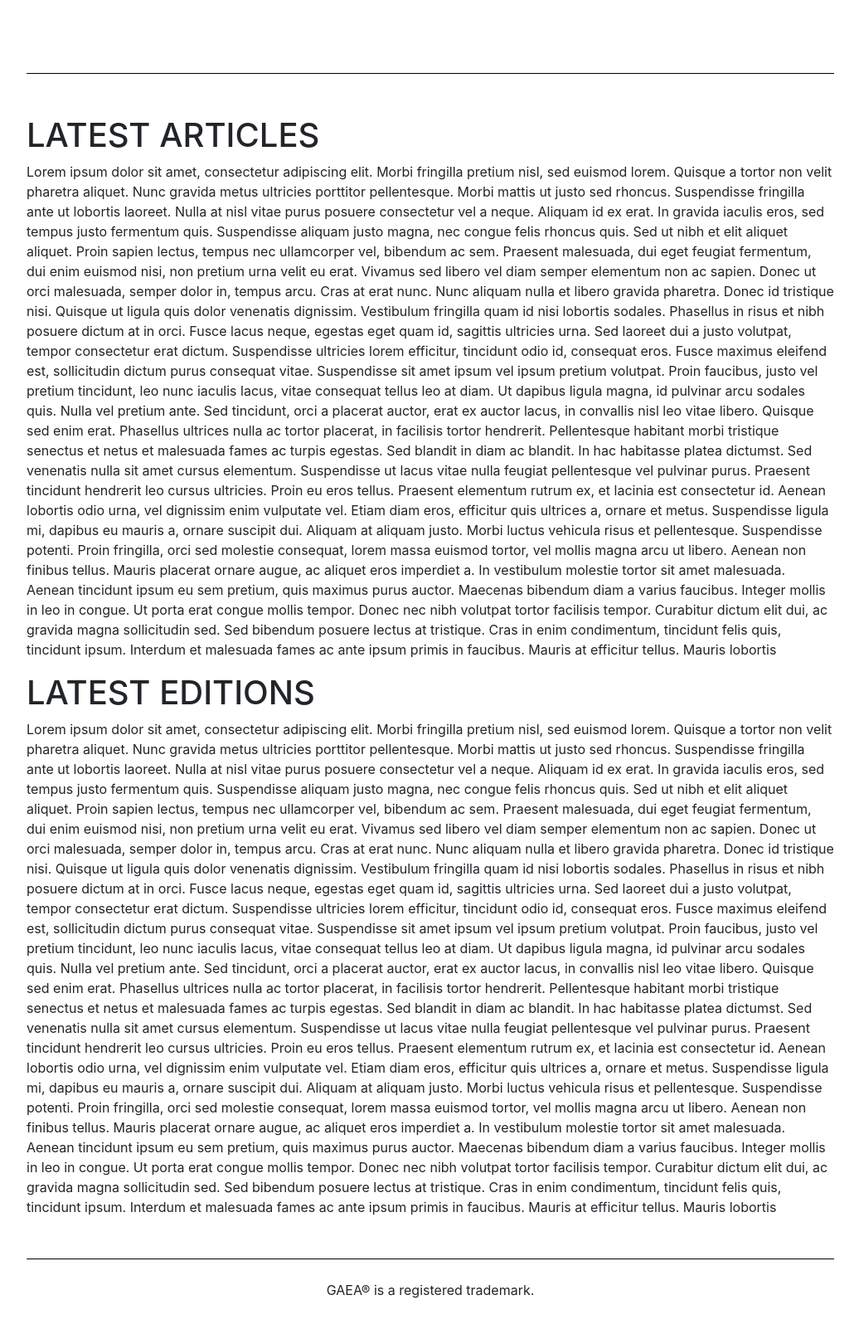
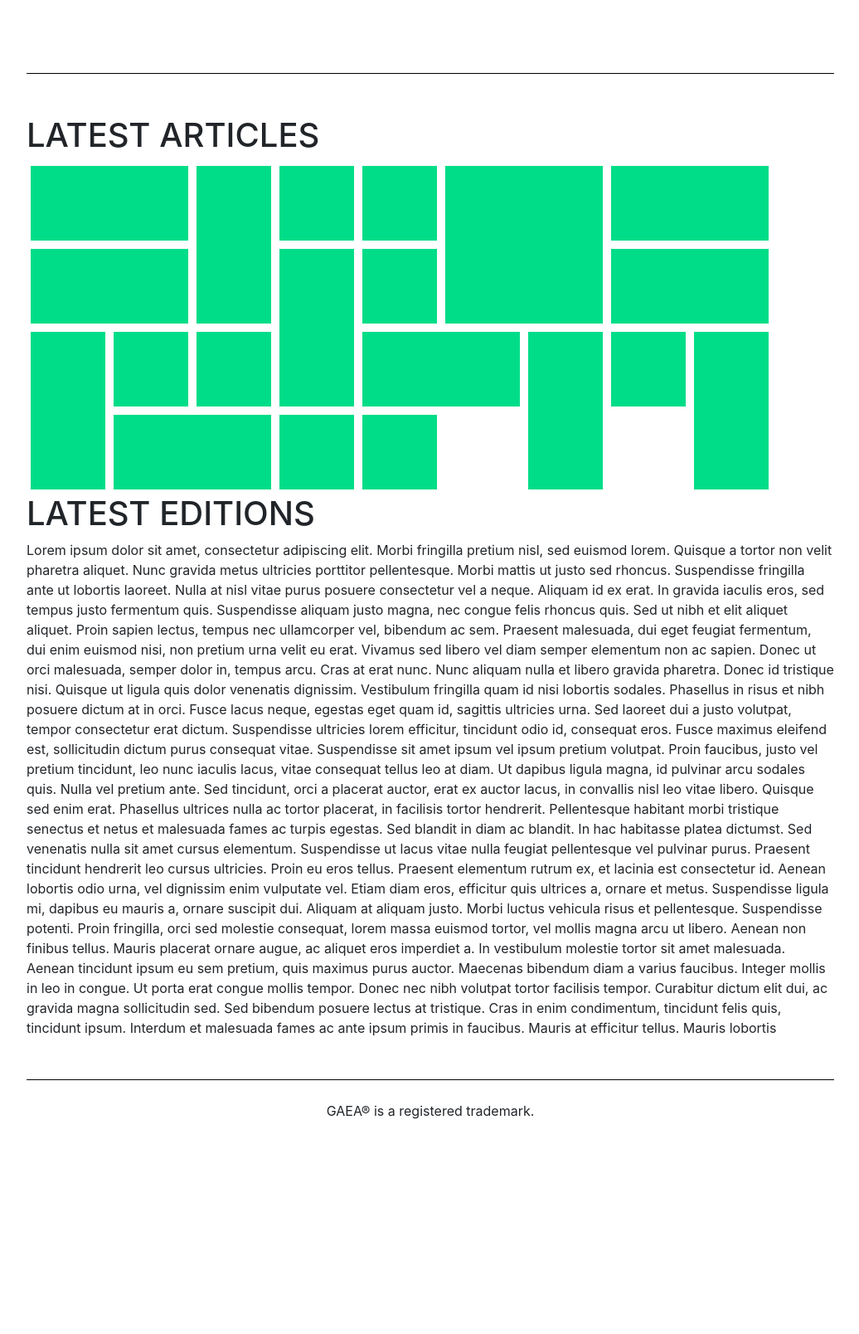
Before and after one commit to janjos96/Static-P3, a PHP site: page / in a window 1280 px wide. Shown: the part 969-2577 px from the top of the page at 83% size, without its empty margins (224-1260 px from the left). After the commit the page ends 2318 px from the top, so only its background shows below. Run offline with PHP 8.4, Linux system fonts and the light colour scheme; some libraries are stand-ins or nearby versions.

Commit message:
quadrados

```diff
--- /dev/null
+++ b/css/isotype.css
@@ -0,0 +1,41 @@
+body {
+    font-family: sans-serif;
+}
+
+/* ---- grid ---- */
+
+.grid {
+
+    max-width: 1200px;
+}
+
+/* clear fix */
+.grid:after {
+    content: '';
+    display: block;
+    clear: both;
+}
+
+/* ---- .grid-item ---- */
+
+.grid-item {
+    float: left;
+    width: 100px;
+    height: 100px;
+    background: #0D8;
+    border: 5px solid white;
+}
+
+.grid-item--width2 { width: 200px; }
+.grid-item--height2 { height: 200px; }
+
+.grid-item:hover {
+    background: #8CF;
+    cursor: pointer;
+}
+
+.grid-item.gigante {
+    width: 200px;
+    height: 300px;
+    background: #F80;
+}
--- a/index.php
+++ b/index.php
@@ -11,50 +11,58 @@
 
 <div id="im"><img id="imagemain" src="img/main.png" alt="main"></div>
 
+<div class="contentarea">
 
-<div class="contentarea">
+
 
 
     <section id="latestarticles">
         <h1>LATEST ARTICLES</h1>
 
-        <p>Lorem ipsum dolor sit amet, consectetur adipiscing elit. Morbi fringilla pretium nisl, sed euismod lorem.
-            Quisque a tortor non velit pharetra aliquet. Nunc gravida metus ultricies porttitor pellentesque. Morbi
-            mattis ut justo sed rhoncus. Suspendisse fringilla ante ut lobortis laoreet. Nulla at nisl vitae purus
-            posuere consectetur vel a neque. Aliquam id ex erat. In gravida iaculis eros, sed tempus justo fermentum
-            quis. Suspendisse aliquam justo magna, nec congue felis rhoncus quis. Sed ut nibh et elit aliquet aliquet.
-            Proin sapien lectus, tempus nec ullamcorper vel, bibendum ac sem. Praesent malesuada, dui eget feugiat
-            fermentum, dui enim euismod nisi, non pretium urna velit eu erat. Vivamus sed libero vel diam semper
-            elementum non ac sapien. Donec ut orci malesuada, semper dolor in, tempus arcu.
+        <div class="grid">
+            <div class="grid-item grid-item--width2"></div>
+            <div class="grid-item grid-item--height2"></div>
+            <div class="grid-item"></div>
+            <div class="grid-item"></div>
+            <div class="grid-item grid-item--width2 grid-item--height2"></div>
+            <div class="grid-item grid-item--width2"></div>
+            <div class="grid-item grid-item--width2"></div>
+            <div class="grid-item grid-item--height2"></div>
+            <div class="grid-item"></div>
+            <div class="grid-item grid-item--width2"></div>
+            <div class="grid-item grid-item--height2"></div>
+            <div class="grid-item"></div>
+            <div class="grid-item"></div>
+            <div class="grid-item grid-item--width2"></div>
+            <div class="grid-item grid-item--height2"></div>
+            <div class="grid-item"></div>
+            <div class="grid-item grid-item--width2"></div>
+            <div class="grid-item grid-item--height2"></div>
+            <div class="grid-item"></div>
+            <div class="grid-item"></div>
+        </div>
 
-            Cras at erat nunc. Nunc aliquam nulla et libero gravida pharetra. Donec id tristique nisi. Quisque ut ligula
-            quis dolor venenatis dignissim. Vestibulum fringilla quam id nisi lobortis sodales. Phasellus in risus et
-            nibh posuere dictum at in orci. Fusce lacus neque, egestas eget quam id, sagittis ultricies urna. Sed
-            laoreet dui a justo volutpat, tempor consectetur erat dictum. Suspendisse ultricies lorem efficitur,
-            tincidunt odio id, consequat eros. Fusce maximus eleifend est, sollicitudin dictum purus consequat vitae.
-            Suspendisse sit amet ipsum vel ipsum pretium volutpat. Proin faucibus, justo vel pretium tincidunt, leo nunc
-            iaculis lacus, vitae consequat tellus leo at diam. Ut dapibus ligula magna, id pulvinar arcu sodales quis.
-            Nulla vel pretium ante. Sed tincidunt, orci a placerat auctor, erat ex auctor lacus, in convallis nisl leo
-            vitae libero.
+        <script>
+            //isotype js
 
-            Quisque sed enim erat. Phasellus ultrices nulla ac tortor placerat, in facilisis tortor hendrerit.
-            Pellentesque habitant morbi tristique senectus et netus et malesuada fames ac turpis egestas. Sed blandit in
-            diam ac blandit. In hac habitasse platea dictumst. Sed venenatis nulla sit amet cursus elementum.
-            Suspendisse ut lacus vitae nulla feugiat pellentesque vel pulvinar purus. Praesent tincidunt hendrerit leo
-            cursus ultricies. Proin eu eros tellus. Praesent elementum rutrum ex, et lacinia est consectetur id. Aenean
-            lobortis odio urna, vel dignissim enim vulputate vel.
+            var count = 0;
 
-            Etiam diam eros, efficitur quis ultrices a, ornare et metus. Suspendisse ligula mi, dapibus eu mauris a,
-            ornare suscipit dui. Aliquam at aliquam justo. Morbi luctus vehicula risus et pellentesque. Suspendisse
-            potenti. Proin fringilla, orci sed molestie consequat, lorem massa euismod tortor, vel mollis magna arcu ut
-            libero. Aenean non finibus tellus.
+            var $grid = $('.grid').isotope({
+                itemSelector: '.grid-item',
+                masonry: {
+                    columnWidth: 100
+                }
+            });
 
-            Mauris placerat ornare augue, ac aliquet eros imperdiet a. In vestibulum molestie tortor sit amet malesuada.
-            Aenean tincidunt ipsum eu sem pretium, quis maximus purus auctor. Maecenas bibendum diam a varius faucibus.
-            Integer mollis in leo in congue. Ut porta erat congue mollis tempor. Donec nec nibh volutpat tortor
-            facilisis tempor. Curabitur dictum elit dui, ac gravida magna sollicitudin sed. Sed bibendum posuere lectus
-            at tristique. Cras in enim condimentum, tincidunt felis quis, tincidunt ipsum. Interdum et malesuada fames
-            ac ante ipsum primis in faucibus. Mauris at efficitur tellus. Mauris lobortis </p>
+            $grid.on( 'click', '.grid-item', function() {
+                count++;
+                // change size of item by toggling gigante class
+                $( this ).toggleClass('gigante');
+                $grid.isotope('layout');
+
+            });
+
+        </script>
     </section>
 
     <section id="latesteditions">
@@ -128,6 +136,9 @@
     ga('create', 'UA-XXXXX-Y', 'auto');
     ga('send', 'pageview')
 </script>
+
+
+
 <script src="https://www.google-analytics.com/analytics.js" async defer></script>
 </body>
 </html>
--- a/parts/head.php
+++ b/parts/head.php
@@ -2,7 +2,7 @@
 print '<head>
     <meta charset="utf-8">
     <meta http-equiv="x-ua-compatible" content="ie=edge">
-    <title></title>
+    <title>GAEA</title>
     <meta name="description" content="">
     <meta name="viewport" content="width=device-width, initial-scale=1">
 
@@ -12,7 +12,9 @@ print '<head>
 
     <link rel="stylesheet" href="css/normalize.css">
     <link rel="stylesheet" href="css/main.css">
+    <link rel="stylesheet" href="css/isotype.css">
     <link href="https://fonts.googleapis.com/css?family=Roboto" rel="stylesheet">
+
 
     <link href="plugs/bootstrap/css/bootstrap.min.css" rel="stylesheet">
     <link href="plugs/font-awesome/css/font-awesome.min.css" rel="stylesheet" type="text/css">
@@ -20,6 +22,8 @@ print '<head>
     <script src="plugs/jquery/jquery.min.js"></script>
     <script src="plugs/popper/popper.min.js"></script>
     <script src="plugs/bootstrap/js/bootstrap.min.js"></script>
+    <script src="js/isotope.pkgd.min.js"></script>
+    <script src="js/main.js"></script>
 </head>';
 
 ?>
```
Also changed, not shown: js/isotope.pkgd.min.js (added).
